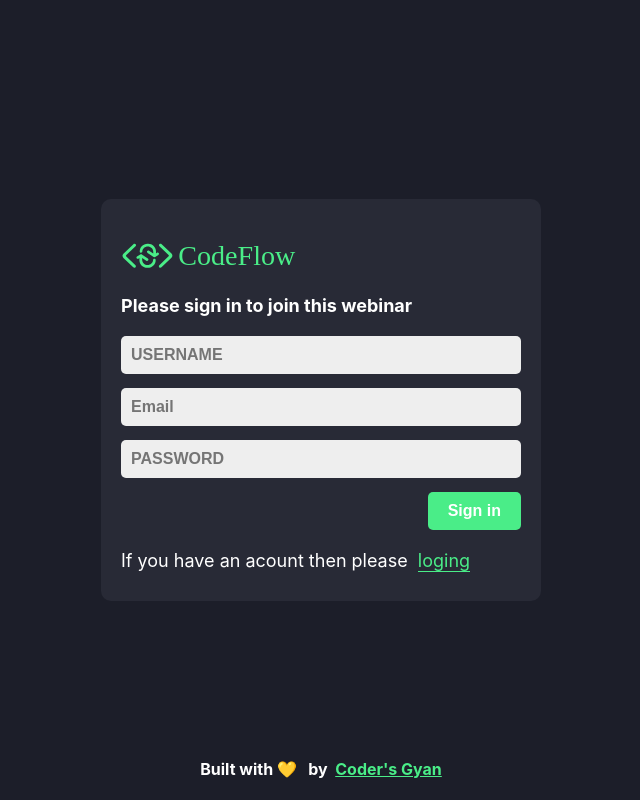
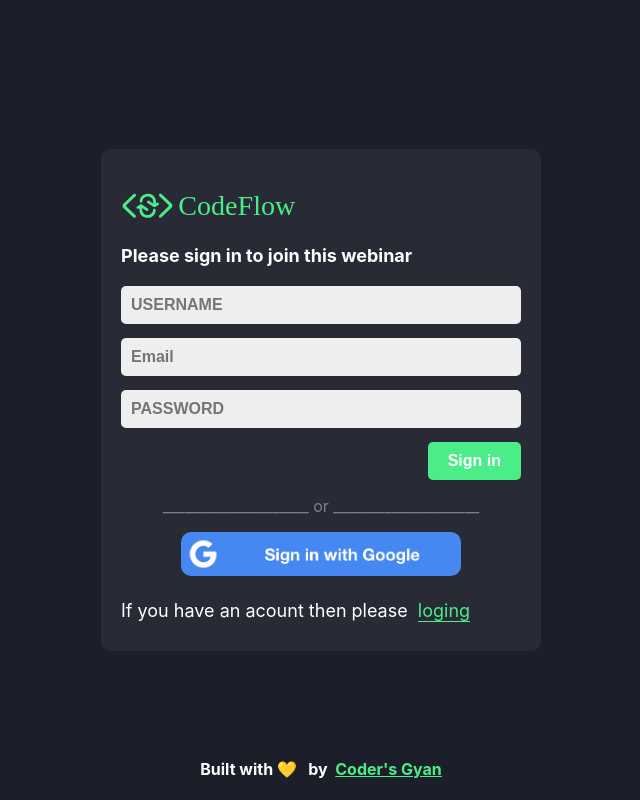
Before and after one commit to naem0/code-editor-clint, a React (Vite) app: page /register in a window 1280 px wide. Shown: the whole page, without its empty margins (319-959 px from the left). Built offline with nearby package versions, Linux system fonts and the light colour scheme; no server answers.

Commit message:
login with firebase

```diff
--- a/src/pages/Register.jsx
+++ b/src/pages/Register.jsx
@@ -3,6 +3,7 @@
 import { Link, useNavigate } from 'react-router-dom';
 import { AuthContext } from '../AuthProvider';
 import logo from "../assets/logo-3.svg";
+import googleImg from "../assets/google.png"
 
 const Register = () => {
     const [password, setPassword] = useState('');
@@ -38,6 +39,25 @@
                 console.log(error)
             });
     }
+    const hendelGoogleLogin = ()=>{
+        googleSignIn()
+        .then((userCredential) => {
+            // Signed in
+            const user = userCredential.user;
+            console.log(user)
+            if (user) {
+                toast.success('Loging Successful')
+                navigate('/')
+            }
+            // ...
+        })
+        .catch((error) => {
+            const errorCode = error.code;
+            const errorMessage = error.message;
+            toast.error(errorMessage)
+            console.log(error)
+        });
+    }
     return (
         <div className="homePageWrapper">
             <div className="formWrapper">
@@ -72,6 +92,9 @@
                     <button className="btn joinBtn" onClick={hendelLoging}>
                         Sign in
                     </button>
+                    <p className="or">____________________ <span> or </span> ____________________</p>
+                    <Link className="google-login" ><img onClick={hendelGoogleLogin}  src={googleImg} alt="" /></Link>
+
                     <span className="createInfo">
                         If you have an acount then please &nbsp;
                         <Link
```
